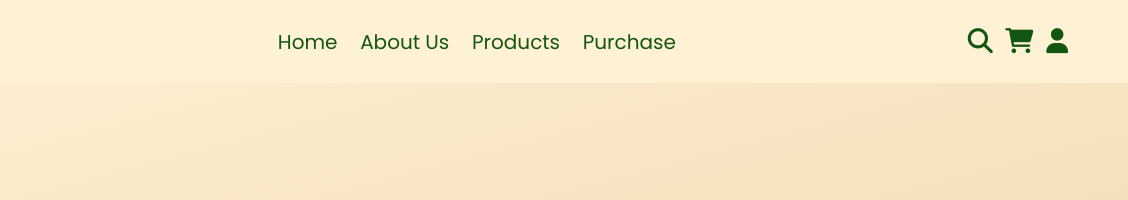
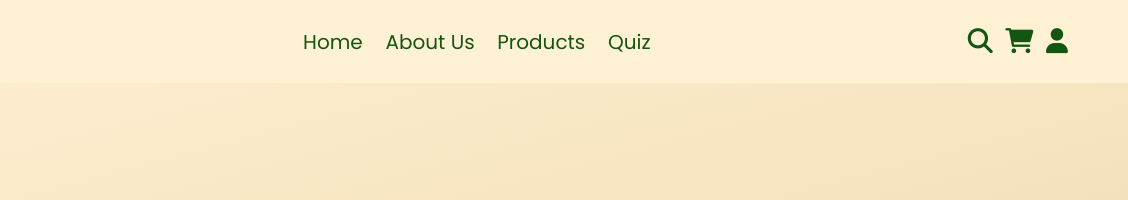
Before and after one commit to michellia-cs/michellia-cs.github.io, a plain HTML site: page index.html in a window 1280 px wide. Shown: the top 200 px of the page, 152-1280 px from the left. Drawn offline with nearby package versions, Linux system fonts and the light colour scheme.

Commit message:
Update index.html

```diff
--- a/index.html
+++ b/index.html
@@ -29,7 +29,7 @@
             <a href="assets/home.html">Home</a>
             <a href="assets/about.html">About Us</a>
             <a href="assets/products.html">Products</a>
-            <a href="assets/purchase.html">Purchase</a>
+            <a href="assets/quiz.html">Quiz</a>
 
         </nav>
 
```
